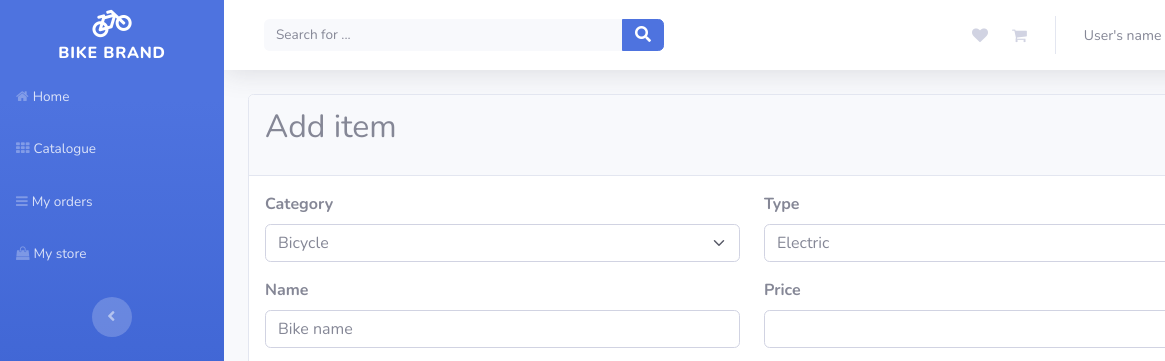
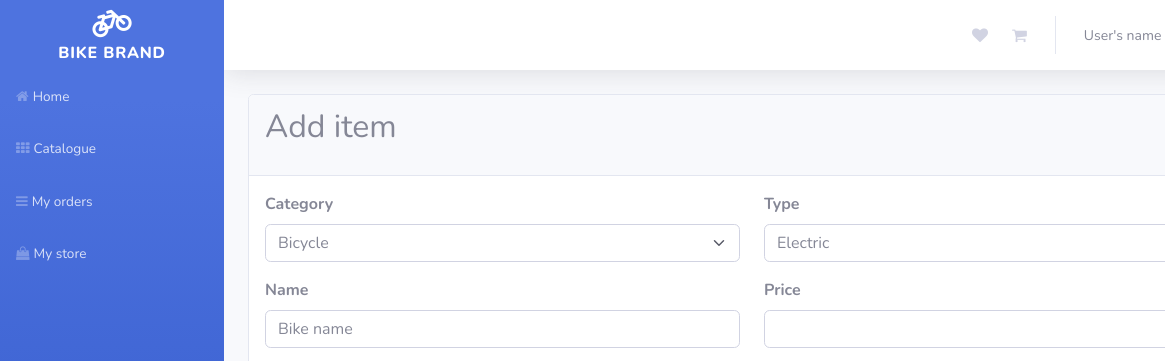
Before and after one commit to dagidagi1/bikeApp, a website: page src/html/shop_add_item.html in a window 1280 px wide. Shown: the top 361 px of the page, 0-1165 px from the left. Drawn offline with nearby package versions, Linux system fonts and the light colour scheme; files that its build step writes are made by us from their sources; no server answers; files whose address does not match are found by name.

Commit message:
unused elements deleted

```diff
--- a/src/html/shop_add_item.html
+++ b/src/html/shop_add_item.html
@@ -47,9 +47,6 @@
                                 class="fa fa-shopping-bag"></i><span>My store</span></a>
                     </li>
                 </ul>
-                <div class="text-center d-none d-md-inline">
-                    <button class="btn rounded-circle border-0" id="sidebarToggle" type="button"></button>
-                </div>
             </div>
         </nav>
         <div class="d-flex flex-column" id="content-wrapper">
@@ -59,15 +56,6 @@
                         <button class="btn btn-link d-md-none rounded-circle me-3" id="sidebarToggleTop" type="button">
                             <i class="fas fa-bars"></i>
                         </button>
-                        <form class="d-none d-sm-inline-block me-auto ms-md-3 my-2 my-md-0 mw-100 navbar-search">
-                            <div class="input-group">
-                                <input class="bg-light form-control border-0 small" type="text" id="navbar_search_field"
-                                    placeholder="Search for ..." /><button class="btn btn-primary py-0"
-                                    id="navbar_search_button" type="button">
-                                    <i class="fas fa-search"></i>
-                                </button>
-                            </div>
-                        </form>
                         <ul class="navbar-nav flex-nowrap ms-auto visible">
                             <li class="nav-item dropdown d-sm-none no-arrow">
                                 <a class="dropdown-toggle nav-link" aria-expanded="false" data-bs-toggle="dropdown"
```
